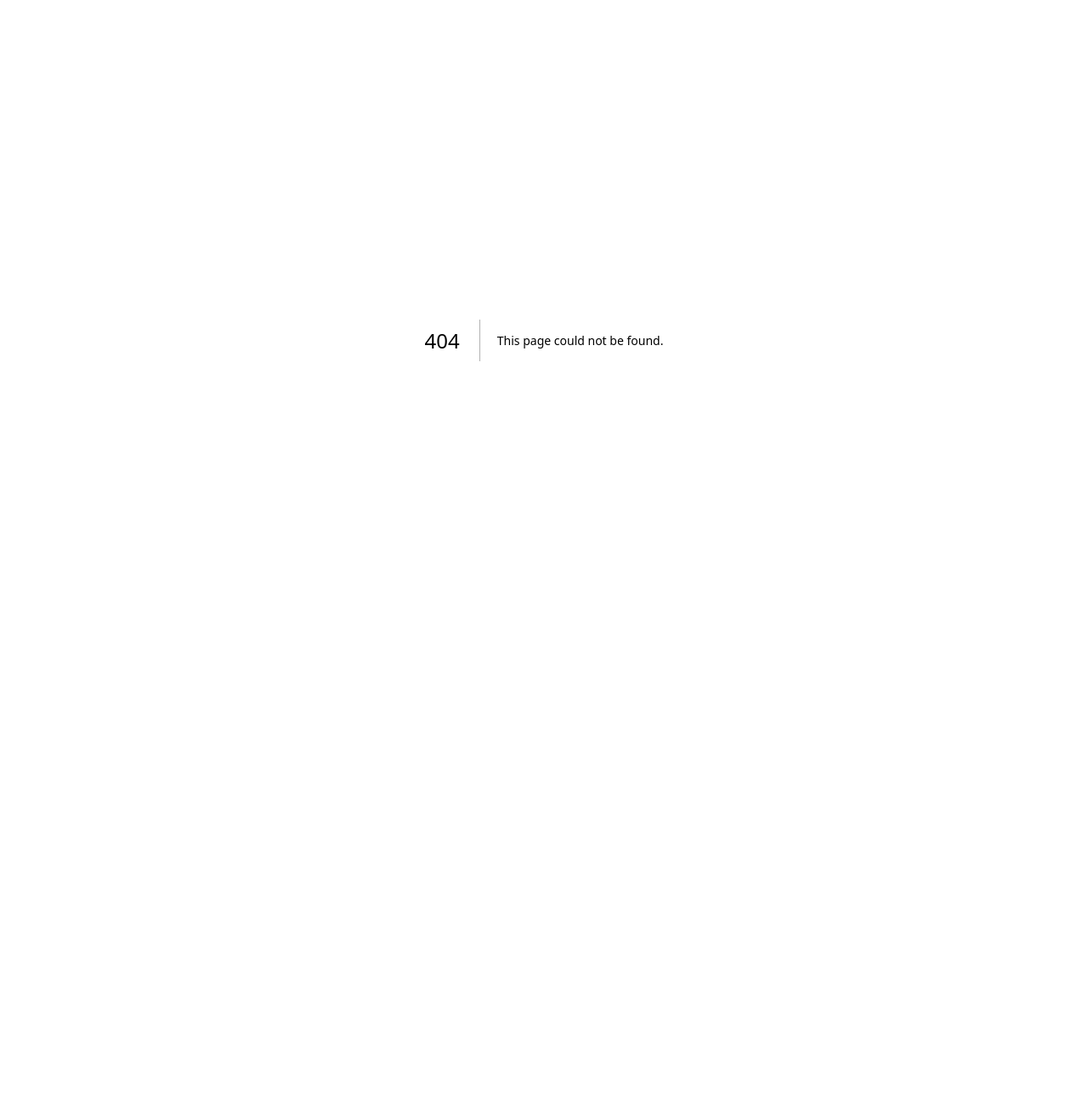
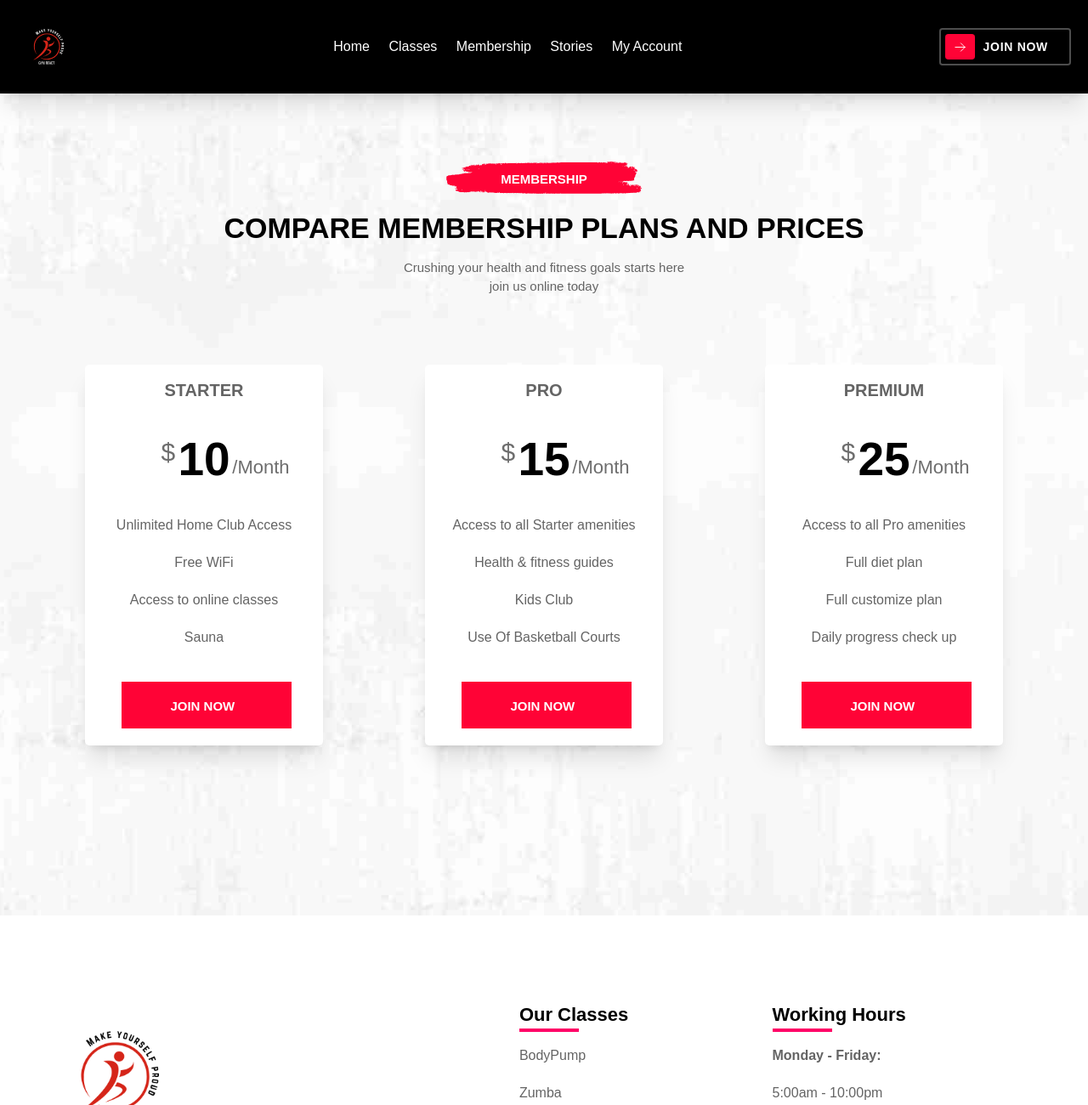
Before and after one commit to itava0/React-Gym, a Next.js app: page /memberships in a window 1280 px wide. Before the commit this address had no page. Shown: the top 1300 px of the page at 85% size. Before the commit the page ends 800 px from the top, so only its background shows below. Built offline with nearby package versions, Linux system fonts and the light colour scheme.

Commit message:
Added the membership page

```diff
--- /dev/null
+++ b/app/memberships/page.js
@@ -0,0 +1,13 @@
+import Membership from "@/components/Membership/Membership";
+import Navbar from "@/components/Nav/Navbar";
+import { Footer } from "@/components/Footer/Footer";
+
+export default function Page() {
+  return (
+    <main>
+      <Navbar />
+      <Membership />
+      <Footer />
+    </main>
+  );
+}
--- a/app/page.js
+++ b/app/page.js
@@ -1,4 +1,3 @@
-import { Inter } from 'next/font/google';
 import Navbar from '@/components/Nav/Navbar';
 import Hero from '@/components/Hero/Hero';
 import About from '@/components/About/About';
```
